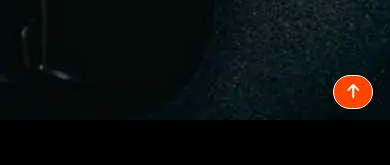
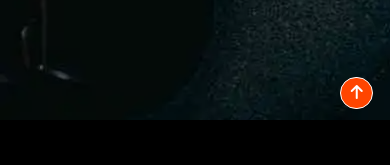
Before and after one commit to ankitsingh2105/GYM-website, a React (Vite) app: page / in a window 390 px wide. Shown: the part 608-773 px from the top of the page. Built offline with nearby package versions, Linux system fonts and the light colour scheme.

Commit message:
trying for a new gym here!!

```diff
--- a/src/Components/Trainers/Trainer.css
+++ b/src/Components/Trainers/Trainer.css
@@ -14,8 +14,8 @@
 }
 
 .Trainer_card img {
-    width: 194px;
-    height: 200px;
+    width: 130px;
+    height: 130px;
     margin-top: 2rem;
     border-radius: 100px;
     border: 6px solid var(--main-color);
@@ -50,7 +50,7 @@
     z-index: 9999999;
     background-color: var(--main-color);
     border-radius: 100px;
-    padding: 7px 13px;
+    padding: 6px 12px;
     border: 1px solid white;
 }
 li{
@@ -59,6 +59,9 @@ li{
 @media screen and (max-width: 1084px) {
     .Trainer_main_div {
         font-size: 3rem;
+    }
+    .floating{
+        padding: 6px 9.5px;
     }
 }
 @media screen and (max-width: 700px) {
```
